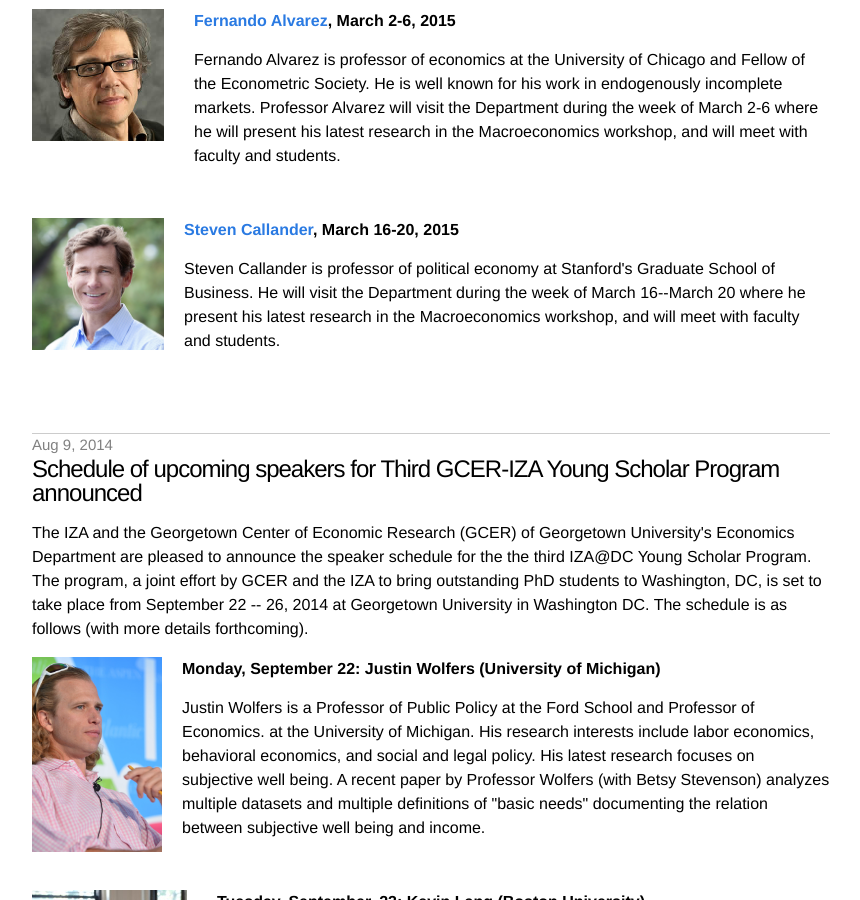
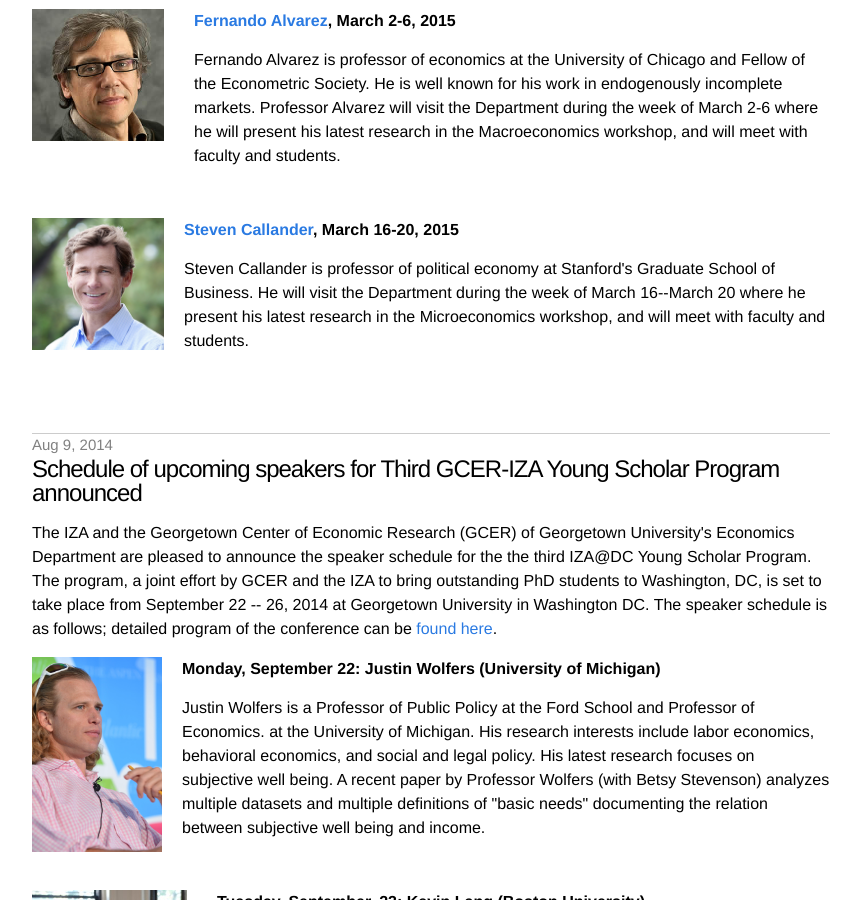
Before and after one commit to georgetown-econ/gcer, a Jekyll site: the page built from archive/index.html, in a window 1280 px wide and 900 px high, scrolled down 861 px. Shown: the whole window, without its empty margins (380-1240 px from the left). Built offline with Jekyll 4.4.1, drawn with Linux system fonts in a browser that asks for light colours; the list of posts is cut into pages by our own code.

Commit message:
minor updated to GCER-IZA and distinguished speaker series posts

```diff
--- a/_posts/2014-08-09-gcer14-speakers.html
+++ b/_posts/2014-08-09-gcer14-speakers.html
@@ -4,7 +4,7 @@
 date: 2014-08-09 00:00:00 +UTC
 ---
 
-The IZA and the Georgetown Center of Economic Research (GCER) of Georgetown University's Economics Department are  pleased to announce the speaker schedule for the the third IZA@DC Young Scholar Program@@@.  The program,  a joint effort by GCER and the IZA to bring outstanding PhD students to Washington, DC,  is set to take place from September 22 -- 26, 2014 at Georgetown University in Washington DC. The schedule is as follows (with more details forthcoming).
+The IZA and the Georgetown Center of Economic Research (GCER) of Georgetown University's Economics Department are  pleased to announce the speaker schedule for the the third IZA@DC Young Scholar Program@@@.  The program,  a joint effort by GCER and the IZA to bring outstanding PhD students to Washington, DC,  is set to take place from September 22 -- 26, 2014 at Georgetown University in Washington DC. The speaker schedule is as follows; detailed program of the conference can be <a href="http://www.iza.org/conference_files/DC_2014/viewProgram?conf_id=2624">found here</a>.
 
   <div class="photo" style="float:left; margin-right: 20px;" >
     <img src="/assets/images/wolfers_justin.jpg" width="130" height="195">
--- a/_posts/2014-09-19-distinguished-speakers.html
+++ b/_posts/2014-09-19-distinguished-speakers.html
@@ -32,5 +32,5 @@
   <div class="description">
     <div class="schedule" style="margin-bottom: 15px;"> <strong> <a href="http://faculty-gsb.stanford.edu/callander/">Steven Callander</a>, March 16-20, 2015 </strong> </div>
     <div class="bio" style="margin-bottom: 50px;">
-      Steven Callander is professor of political economy at Stanford's Graduate School of Business. He  will visit the Department during the week of March 16--March 20 where he present his  latest research in the Macroeconomics workshop, and will meet with faculty and students.
+      Steven Callander is professor of political economy at Stanford's Graduate School of Business. He  will visit the Department during the week of March 16--March 20 where he present his  latest research in the Microeconomics workshop, and will meet with faculty and students.
   </div>
```
